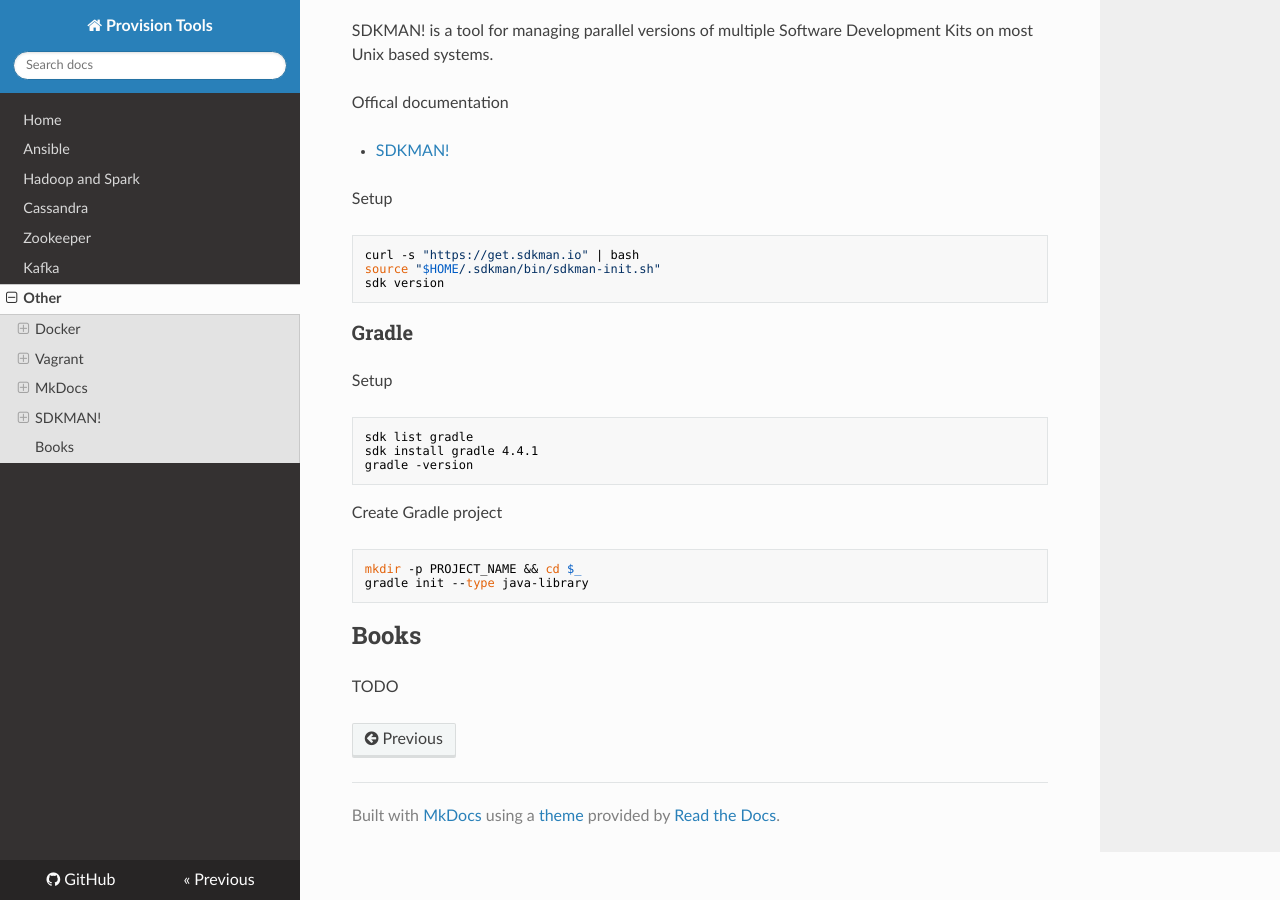
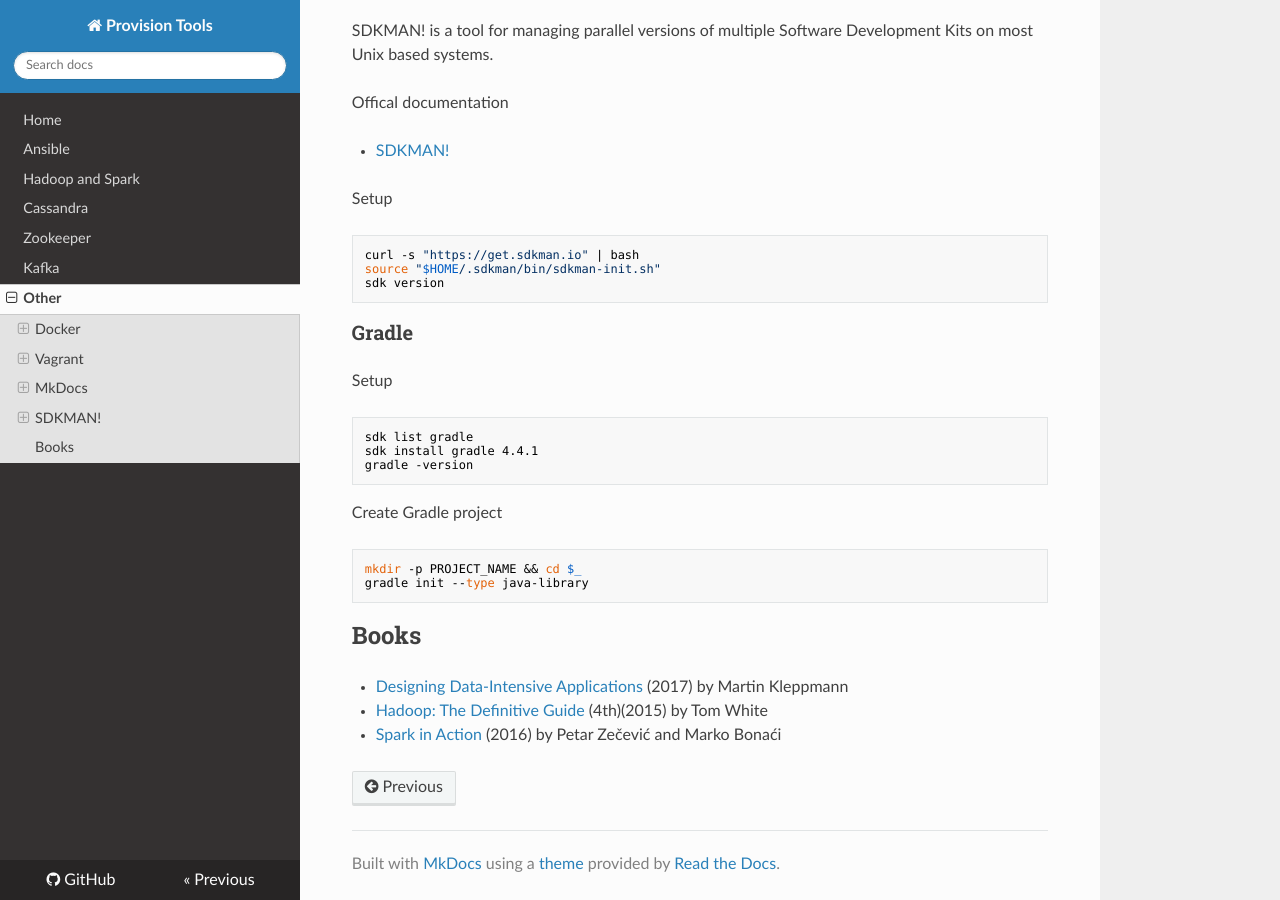
Before and after one commit to niqdev/devops, an MkDocs documentation site: the page built from docs/other.md, in a window 1280 px wide and 900 px high, scrolled down 2113 px. Built offline with MkDocs 1.6.1, drawn with Linux system fonts in a browser that asks for light colours; nearby versions of some CDN libraries; old or Windows-style settings are respelled for this version of MkDocs.

Commit message:
doc: updare other book

```diff
--- a/docs/other.md
+++ b/docs/other.md
@@ -117,4 +117,6 @@ gradle init --type java-library
 
 ## Books
 
-TODO
+* [Designing Data-Intensive Applications](http://dataintensive.net) (2017) by Martin Kleppmann
+* [Hadoop: The Definitive Guide](http://shop.oreilly.com/product/0636920033448.do) (4th)(2015) by Tom White
+* [Spark in Action](https://www.manning.com/books/spark-in-action) (2016) by Petar Zečević and Marko Bonaći
```
